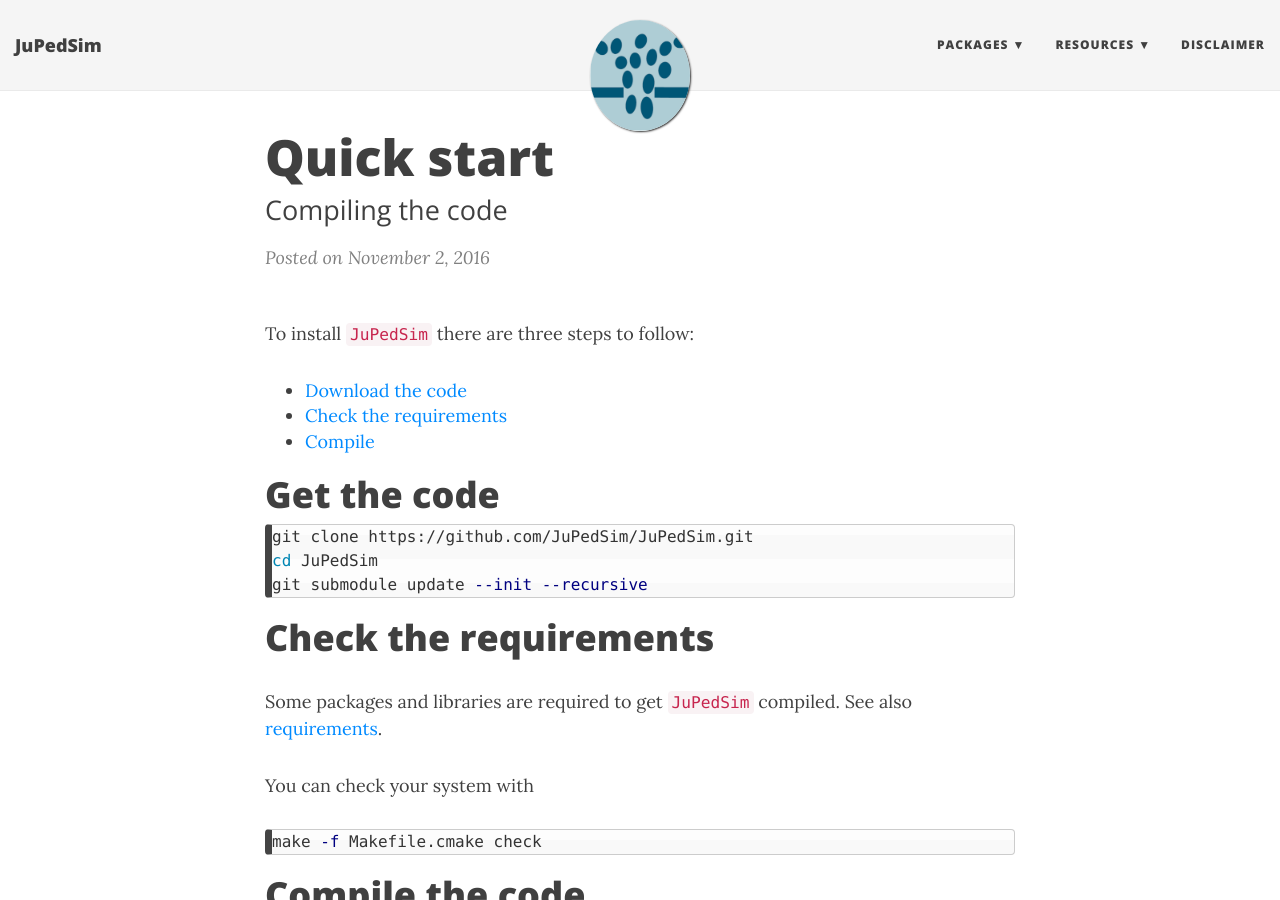
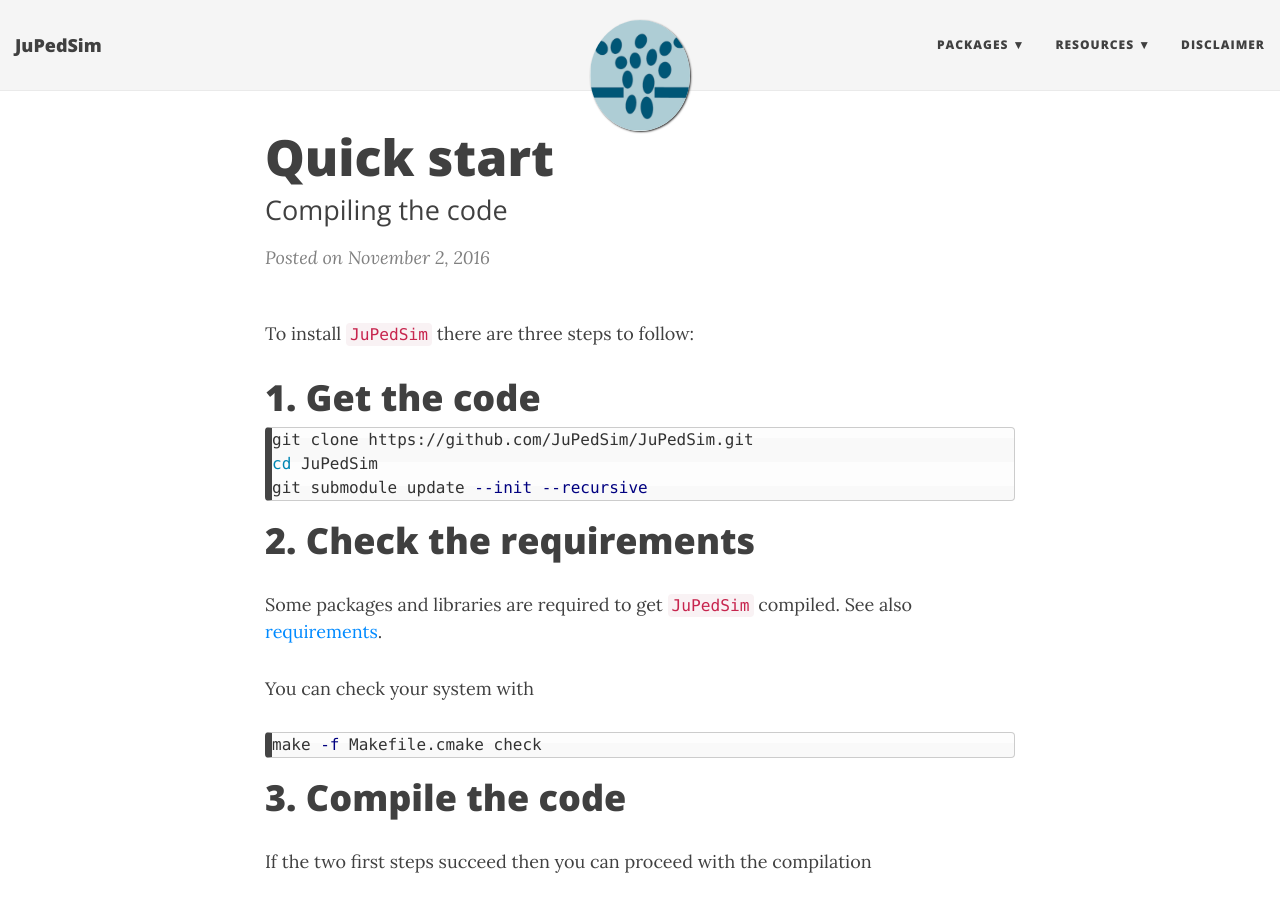
Before and after one commit to JuPedSim/JuPedSim, a Jekyll site: the page built from _posts/2016-11-02-QuickStart.md, in a window 1280 px wide and 900 px high. Built offline with Jekyll 4.4.1, drawn with Linux system fonts in a browser that asks for light colours; nearby versions of some CDN libraries.

Commit message:
permalinks not working

````diff
--- a/_posts/2016-11-02-QuickStart.md
+++ b/_posts/2016-11-02-QuickStart.md
@@ -6,14 +6,7 @@
 
 To install `JuPedSim` there are three steps to follow:
 
-- [Download the code](#get-the-code)
-- [Check the requirements](#check-the-requirements)
-- [Compile](#compile-the-code)
-
-
-
-
-# Get the code
+# 1. Get the code
 
 ```bash
 git clone https://github.com/JuPedSim/JuPedSim.git
@@ -21,8 +14,8 @@
 git submodule update --init --recursive
 ```
 
-# Check the requirements
-Some packages and libraries are required to get `JuPedSim` compiled. See also [requirements](/2016-11-03-Requirements).
+# 2. Check the requirements
+Some packages and libraries are required to get `JuPedSim` compiled. See also [requirements](http://jupedsim.github.io/JuPedSim/2016-11-03-Requirements/).
 
 You can check your system with
 
@@ -30,7 +23,7 @@
 make -f Makefile.cmake check
 ```
 
-# Compile the code
+# 3. Compile the code
 
 If the two first steps succeed then you can proceed with the compilation
 
````
Also changed, not shown: _posts/2016-11-04-boost.md (+1 -1 lines).
